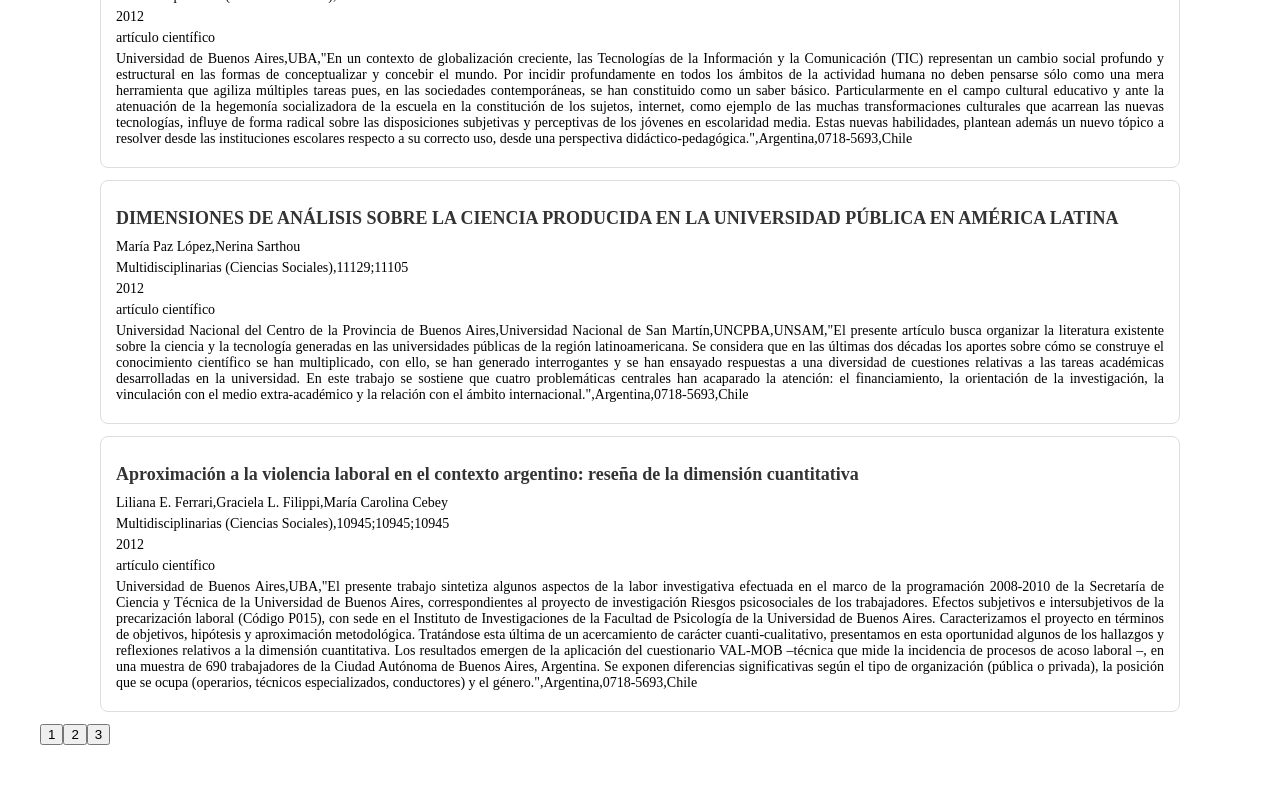
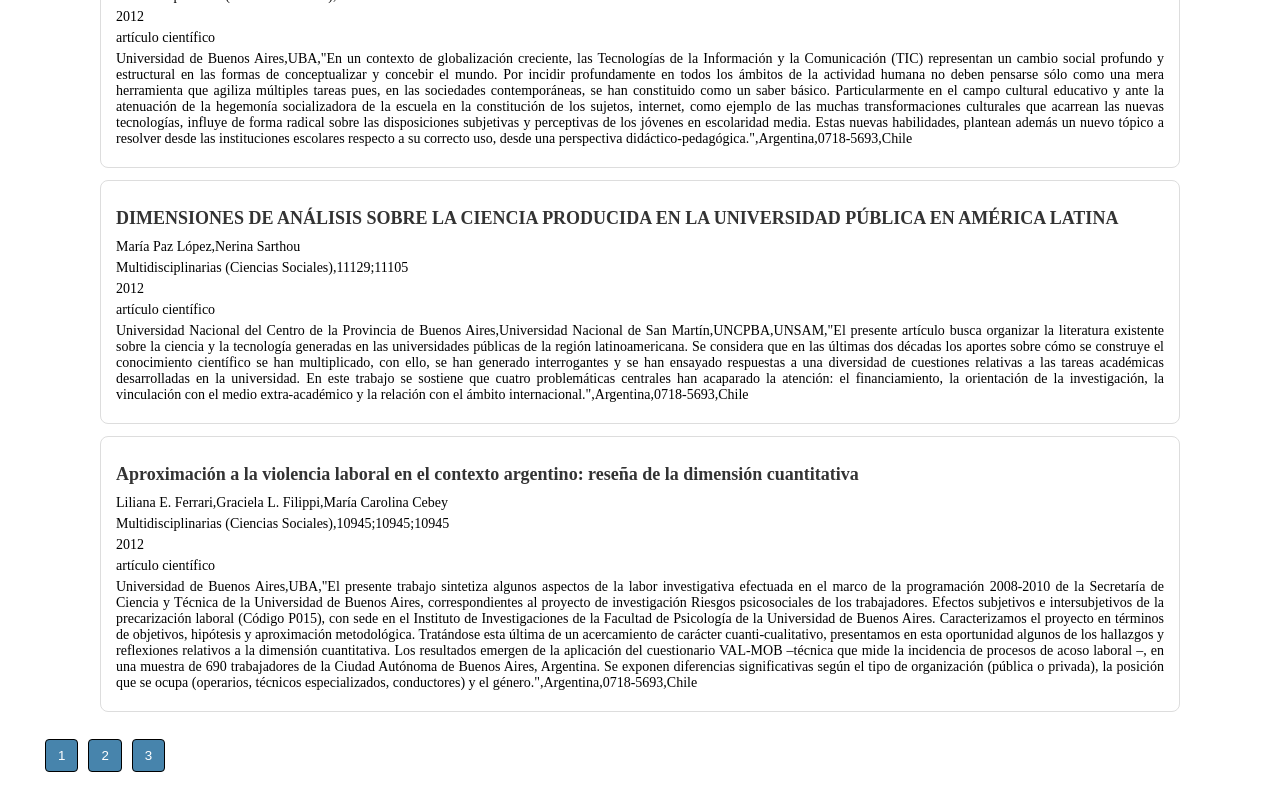
Before and after one commit to LuisFernandoReyes/Buscador, an Angular app: page / in a window 1280 px wide. Shown: the part 563-1363 px from the top of the page. Before the commit the page ends 1336 px from the top, so only its background shows below. Built offline with nearby package versions, Linux system fonts and the light colour scheme.

Commit message:
Estilar botones de paginado

```diff
--- a/src/app/component/posts/posts.component.css
+++ b/src/app/component/posts/posts.component.css
@@ -44,3 +44,29 @@ h1 {
     color: #000000;
     text-align: justify;
 }
+
+/* posts.component.css */
+
+.pagination {
+    margin-top: 15px;
+  }
+
+  .pagination button {
+    background-color: #4784ac;
+    color: #fff;
+    border: 1px solid #000000;
+    padding: 8px 12px;
+    margin: 0 5px;
+    cursor: pointer;
+    border-radius: 4px;
+  }
+
+  .pagination button:hover {
+    background-color: #b93f29;
+    border: 1px solid #2980b9;
+  }
+
+  .pagination button.active {
+    background-color: #2c3e50;
+    border: 1px solid #2c3e50;
+  }
```
